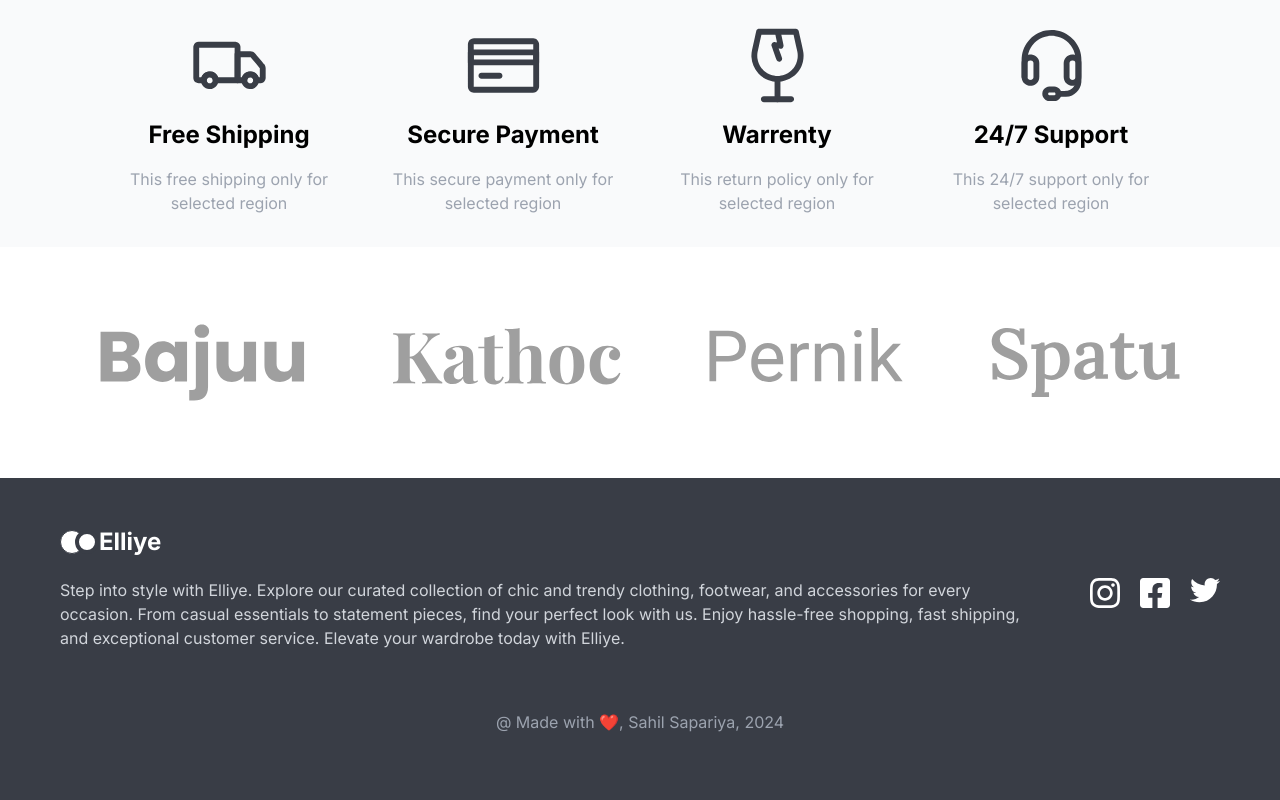
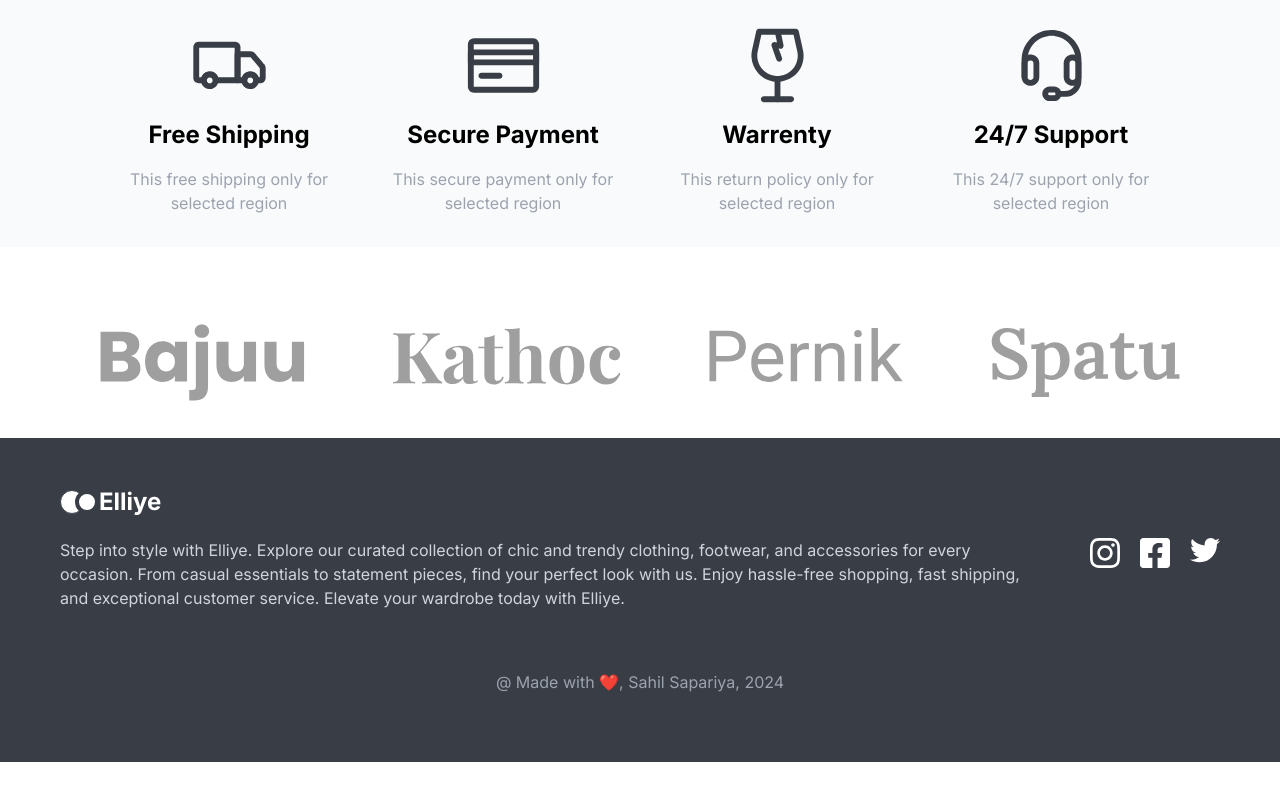
Before and after one commit to sahilsapariya/Elite-Mode, a Next.js app: page / in a window 1280 px wide. Shown: the part 2168-2968 px from the top of the page. After the commit the page ends 2930 px from the top, so only its background shows below. Built offline with nearby package versions, Linux system fonts and the light colour scheme; a web font is replaced by a local one.

Commit message:
layout modified

```diff
--- a/app/layout.tsx
+++ b/app/layout.tsx
@@ -3,6 +3,7 @@ import { Inter } from "next/font/google";
 import "./globals.css";
 
 import Header from "@/components/Header";
+import Footer from "@/components/Footer";
 
 const inter = Inter({ subsets: ["latin"] });
 
@@ -21,6 +22,7 @@ export default function RootLayout({
       <body className={inter.className}>
         <Header />
         {children}
+        <Footer />
       </body>
     </html>
   );
--- a/app/page.tsx
+++ b/app/page.tsx
@@ -4,7 +4,6 @@ import Categories from "@/app/Components/Categories";
 import Featured from "@/app/Components/Featured";
 import WhyChooseUs from "@/app/Components/WhyChooseUs";
 import Brands from "@/app/Components/Brands";
-import Footer from "@/components/Footer";
 
 export default function Home() {
   return (
@@ -15,7 +14,6 @@ export default function Home() {
       <Featured />
       <WhyChooseUs />
       <Brands />
-      <Footer />
     </main>
   );
 }
```
